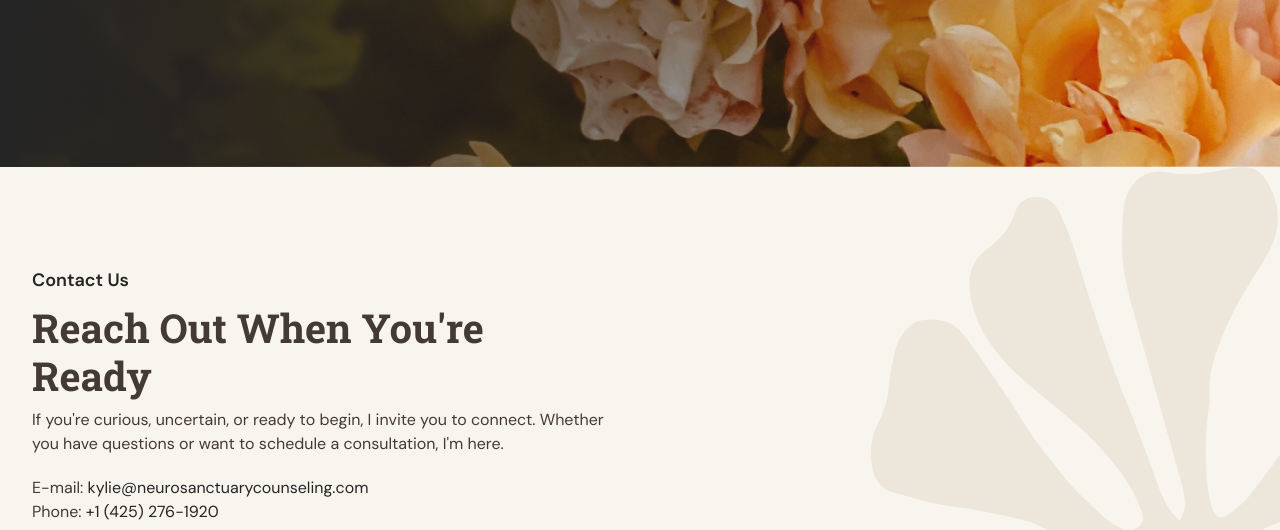
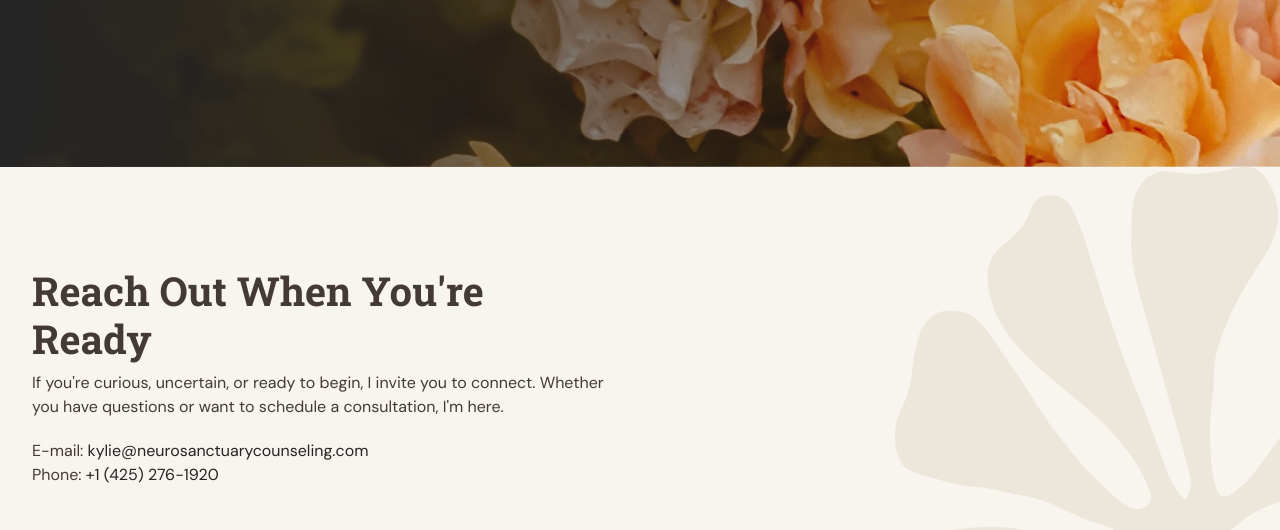
Before and after one commit to azuretek/neurosanctuarycounseling, a plain HTML site: page index.html in a window 1280 px wide. Shown: the part 5879-6409 px from the top of the page. Drawn offline with nearby package versions, Linux system fonts and the light colour scheme.

Commit message:
remove contact us heading

```diff
--- a/index.html
+++ b/index.html
@@ -292,7 +292,6 @@
                     <div class="col-md-6">
                         <div id="contact" class="form-holder">
                             <div class="section-title fade-in-up delay-200">
-                                <p class="subtitle">Contact Us</p>
                                 <h2>Reach Out When You're Ready</h2>
                                 <p>If you're curious, uncertain, or ready to begin, I invite you to connect. Whether you have questions or want to schedule a consultation, I'm here.
                                 </p>
```
